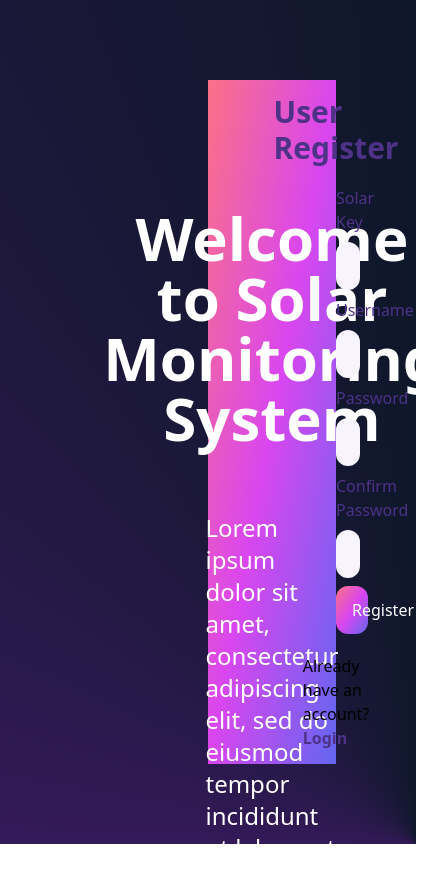
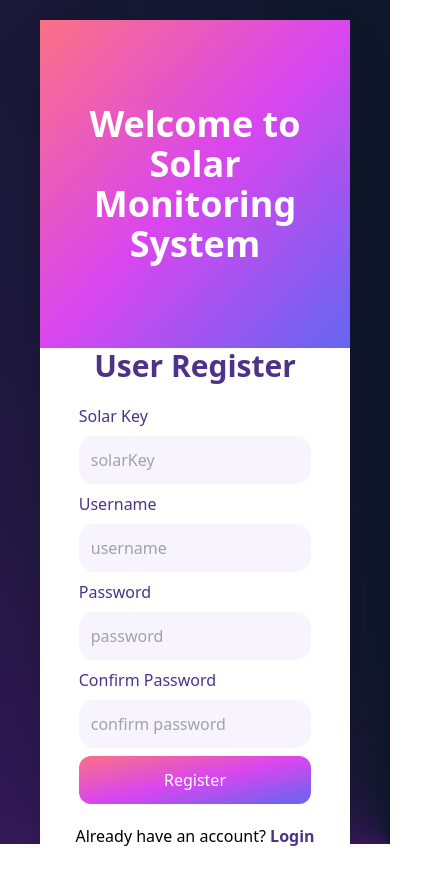
Before and after one commit to os-hi/solarmonitoringsystem, a Vue app: page /register in a window 390 px wide. Shown: the top 884 px of the page, 441 px wide, since content can reach past the window. After the commit the page ends 848 px from the top, so only its background shows below. Built offline with nearby package versions, Linux system fonts and the light colour scheme.

Commit message:
adjust responsiveness

```diff
--- a/src/components/Home.vue
+++ b/src/components/Home.vue
@@ -1,7 +1,7 @@
 <template>
-    <div class="container flex flex-col w-full items-center text-center p-16 bg-gradient-to-br from-rose-400 via-fuchsia-500 to-indigo-500">
-        <h1 class="text-6xl text-white my-16 font-bold">Welcome to Solar Monitoring System</h1>
-        <p class="text-2xl text-white text-left mx-10">
+    <div class="container flex flex-col w-full lg:w-4/6 items-center text-center p-5 xl:p-16 bg-gradient-to-br from-rose-400 via-fuchsia-500 to-indigo-500">
+        <h1 class="text-4xl lg:text-5xl xl:text-6xl text-white my-16 font-bold">Welcome to Solar Monitoring System</h1>
+        <p class="hidden lg:block text-2xl text-white text-left mx-10">
             Lorem ipsum dolor sit amet, consectetur adipiscing elit, sed do eiusmod tempor incididunt ut labore et dolore magna aliqua. Ut enim ad minim veniam, quis nostrud exercitation ullamco laboris nisi ut aliquip ex ea commodo consequat.
             Lorem ipsum dolor sit amet, consectetur adipiscing elit, sed do eiusmod tempor incididunt ut labore et dolore magna aliqua. Ut enim ad minim veniam, quis nostrud exercitation ullamco laboris nisi ut aliquip ex ea commodo consequat.
         </p>
--- a/src/components/Login.vue
+++ b/src/components/Login.vue
@@ -7,6 +7,9 @@
     const username = ref("");
     const password = ref("");
     const isIncorrect = ref(false);
+
+    const showPassword = ref(false);
+
    const handleSubmit = () => {
        if (users.some(user => user.username === username.value && user.password === password.value)) {
             isIncorrect.value = false
@@ -16,19 +19,22 @@
            isIncorrect.value = true
        }
    }
+
 </script>
 
 <template>
-    <div class="flex flex-col justify-center items-center gap-5 w-5/12 h-full bg-white ">
+    <div class="flex flex-col justify-center items-center gap-5 w-full lg:w-3/6 xl:w-5/12 h-full bg-white">
         <h1 class="text-3xl font-bold text-[#4D3287]">User Login</h1>
         <form @submit.prevent="handleSubmit" class="w-3/4 flex flex-col gap-2" >
             <label for="username">Username</label>
             <input v-model="username" type="text" id="username" placeholder="username">
             <label for="password">Password</label>
-            <input v-model="password" type="password" id="password" placeholder="password">
+            <input v-if="!showPassword" v-model="password" type="password" id="password" placeholder="password">
+            <input v-else v-model="password" type="text" id="password" placeholder="password">
             <label for="showPassword">Show Password
-                <input type="checkbox" name="showPassword" id="showPassword">
+                <input type="checkbox" name="showPassword" id="showPassword" v-model="showPassword">
             </label>
+
             <button type="submit" class=" text-white py-3 px-4 rounded-xl bg-gradient-to-br from-rose-400 via-fuchsia-500 to-indigo-500 hover:from-rose-500 hover:via-fuchsia-600 hover:to-indigo-600">Login</button>
         </form>
         <h1 class="text-red-500" v-show="isIncorrect">Input Invalid. Please try again</h1>
--- a/src/components/Register.vue
+++ b/src/components/Register.vue
@@ -3,7 +3,7 @@
 </script>
 
 <template>
-    <div class="flex flex-col justify-center items-center gap-5 w-5/12 h-full bg-white">
+    <div class="flex flex-col justify-center items-center gap-5 w-full lg:w-3/6 xl:w-5/12 h-full bg-white">
         <h1 class="text-3xl font-bold text-[#4D3287]">User Register</h1>
         <form class="w-3/4 flex flex-col gap-2">
             <label for="username">Solar Key</label>
--- a/src/views/LoginView.vue
+++ b/src/views/LoginView.vue
@@ -3,15 +3,10 @@
   import Home from '../components/Home.vue'
 </script>
 <template>
-  <div class="m-container flex justify-center items-center w-screen h-screen py-20 px-52 bg-[conic-gradient(at_bottom_right,_var(--tw-gradient-stops))] from-slate-900 via-purple-900 to-slate-900">
-    <div class="w-full h-full flex shadow-2xl">
+  <div class="flex justify-center items-center w-screen h-screen py-5 px-10 lg:py-10 xl:py-20 xl:px-52 bg-[conic-gradient(at_bottom_right,_var(--tw-gradient-stops))] from-slate-900 via-purple-900 to-slate-900">
+    <div class="w-full h-full flex flex-col lg:flex-row shadow-2xl">
       <Home/>
       <Login />
     </div>
   </div>
 </template>
-<!-- <style scoped>
-.m-container{
-  background-image: linear-gradient(to right bottom, #dc3cf6, #b33fdd, #8d3dc2, #6b38a5, #4d3187);
-}
-</style> -->
--- a/src/views/RegisterView.vue
+++ b/src/views/RegisterView.vue
@@ -3,8 +3,8 @@
   import Home from '../components/Home.vue'
 </script>
 <template>
-  <div class="m-container flex justify-center items-center w-screen h-screen py-20 px-52 bg-[conic-gradient(at_bottom_right,_var(--tw-gradient-stops))] from-slate-900 via-purple-900 to-slate-900">
-    <div class="w-full h-full flex shadow-2xl">
+  <div class="flex justify-center items-center w-screen h-screen py-5 px-10 lg:py-10 xl:py-20 xl:px-52 bg-[conic-gradient(at_bottom_right,_var(--tw-gradient-stops))] from-slate-900 via-purple-900 to-slate-900">
+    <div class="w-full h-full flex flex-col lg:flex-row shadow-2xl">
       <Home/>
       <Register />
     </div>
```
